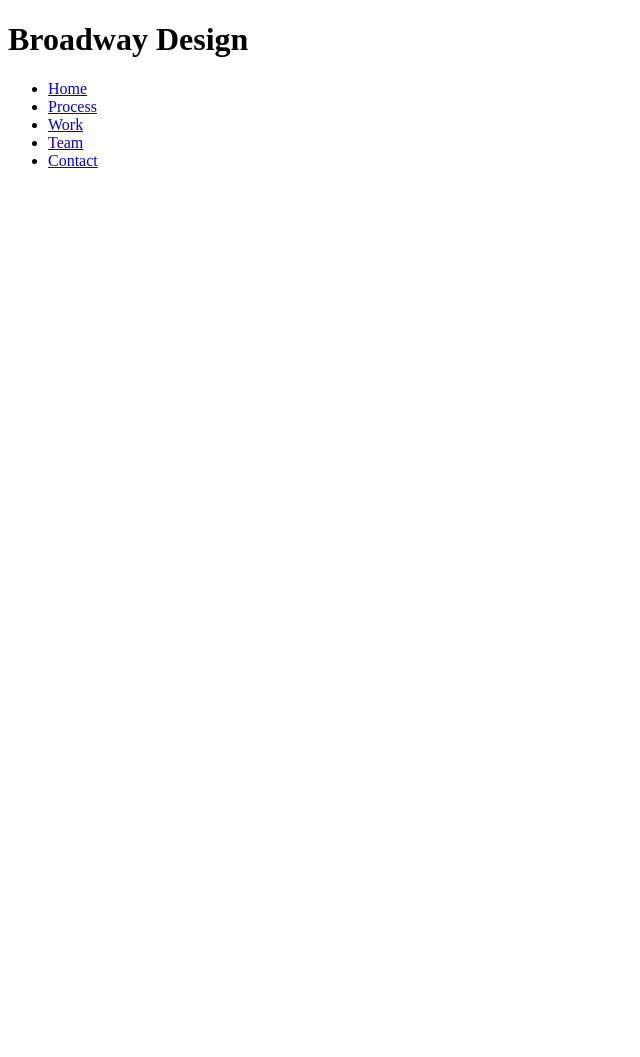
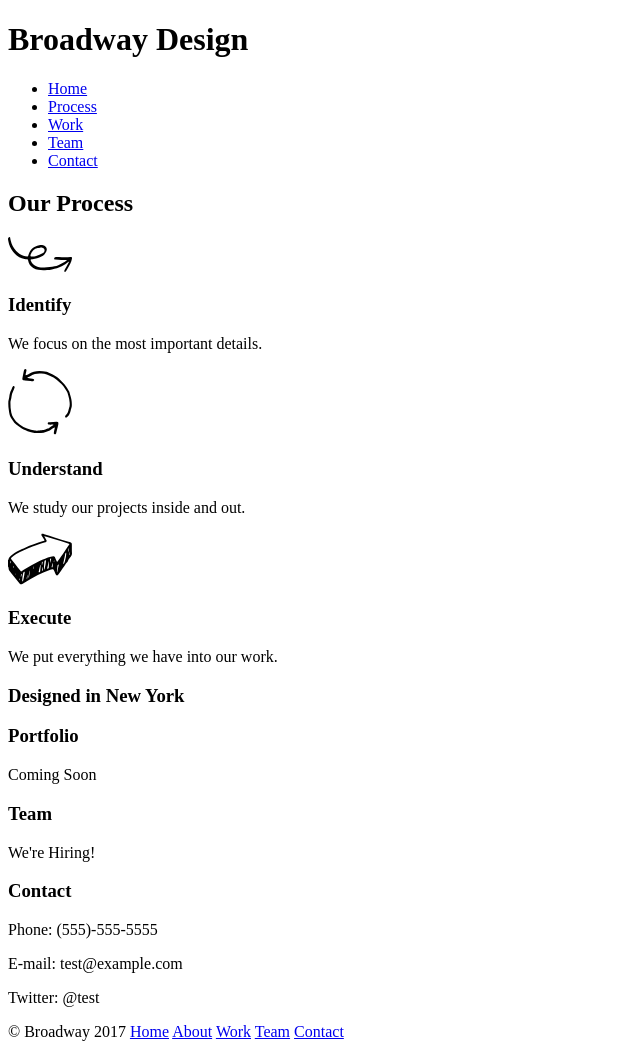
Before and after one commit to yvoxsproject/broadway, a plain HTML site: page index.html in a window 1280 px wide. Shown: the whole page, without its empty margins (0-640 px from the left). Before the commit the page ends 800 px from the top, so only its background shows below. Drawn offline with Linux system fonts and the light colour scheme.

Commit message:
Complete HTML markup draft.

```diff
--- a/index.html
+++ b/index.html
@@ -17,6 +17,41 @@
           <li><a href="#contact">Contact</a></li>
         </ul>
       </div>
+      <div id="process">
+        <h2>Our Process</h2>
+        <div class="sections">
+          <img src="resources/images/identify.svg"/>
+        <h3>Identify</h3>
+        <p>We focus on the most important details.</p>
+      </div>
+      <div class="sections">
+        <img src="resources/images/understand.svg"/>
+        <h3>Understand</h3>
+        <p>We study our projects inside and out.</p>
+      </div>
+      <div class="sections">
+        <img src="resources/images/execute.svg"/>
+        <h3>Execute</h3>
+        <p>We put everything we have into our work.</p>
+      </div>
+      </div>
+      <h3 id="midsection">Designed in New York</h3>
+      <div class="sections" id="work">
+        <h3>Portfolio</h3>
+        <p>Coming Soon</p>
+      </div>
+      <div class="sections" id="team">
+        <h3>Team</h3>
+        <p>We're Hiring!</p>
+      </div>
+      <div class="sections" id="contact">
+        <h3>Contact</h3>
+        <p>Phone: (555)-555-5555</p>
+        <p>E-mail: test@example.com</p>
+        <p>Twitter: @test</p>
+      </div>
+      <div class="footer">
+        <p><span class="copyright">© Broadway 2017</span> <span class="nav"><a href="#home">Home</a> <a href="#about">About</a> <a href="#work">Work</a> <a href="#team">Team</a> <a href="#contact">Contact</a></span></p>
 
   </body>
 </html>
```
Also changed, not shown: resources/images/execute.svg (added), resources/images/identify.svg (added), resources/images/the-flatiron-building.png (added), resources/images/understand.svg (added).
